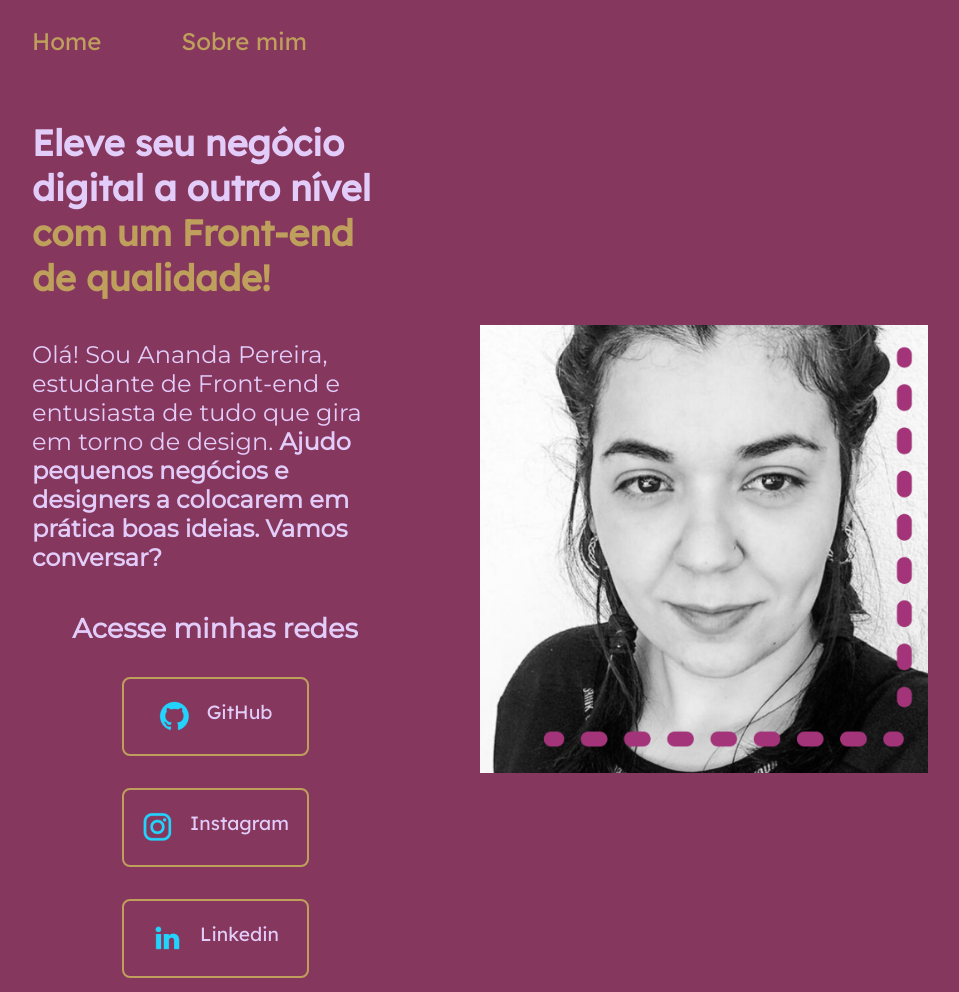
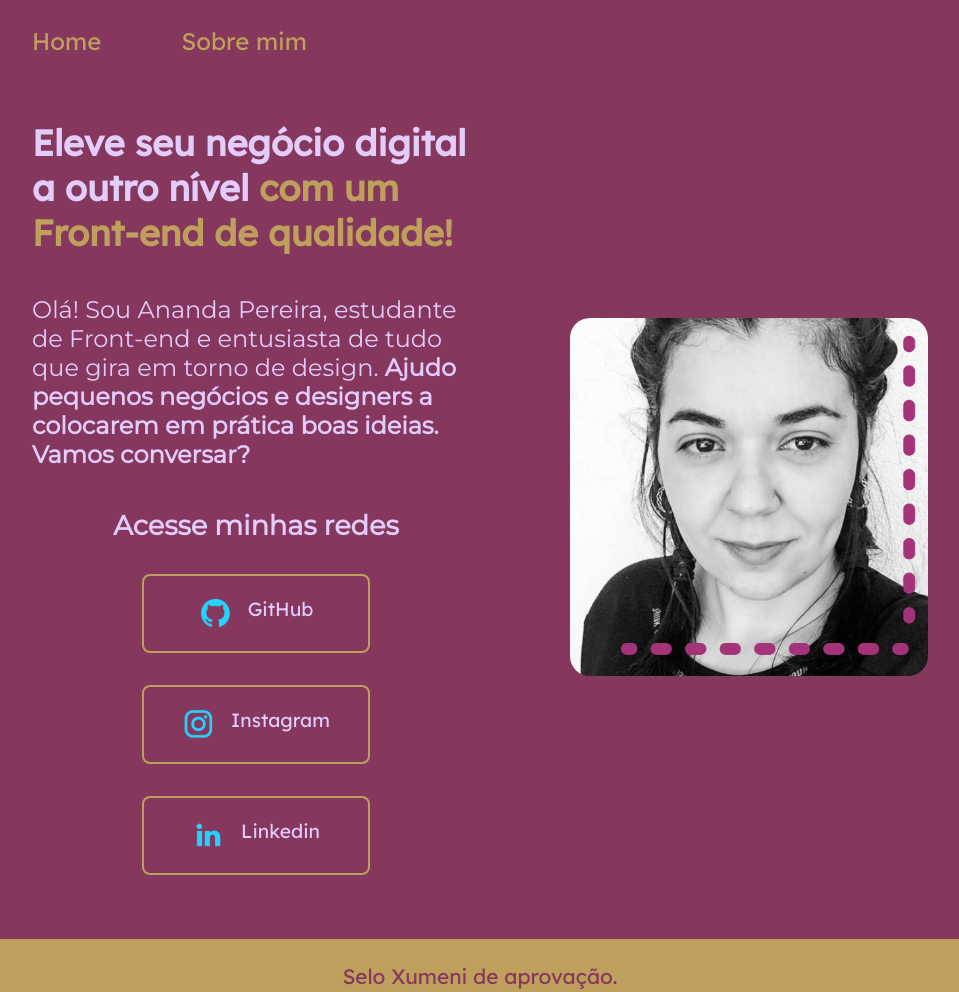
Before and after one commit to AnandaXu/portfolio2, a plain HTML site: page index.html in a window 1280 px wide. Shown: the top 992 px of the page, without its empty margins (160-1119 px from the left). Drawn offline with Linux system fonts and the light colour scheme.

Commit message:
Update style.css

```diff
--- a/estilos/style.css
+++ b/estilos/style.css
@@ -91,7 +91,8 @@ body {
 }
 
 .apresentacao__imagem{
-    width: 50%;
+    width: 40%;
+    border-radius:20px;
 }
 
 .rodape{
```
